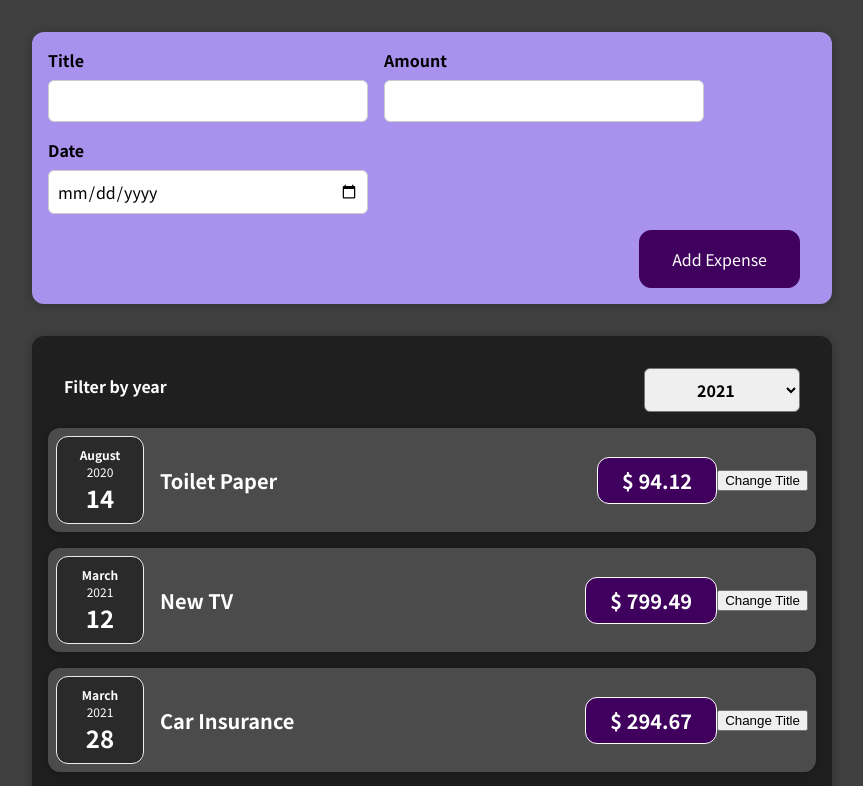
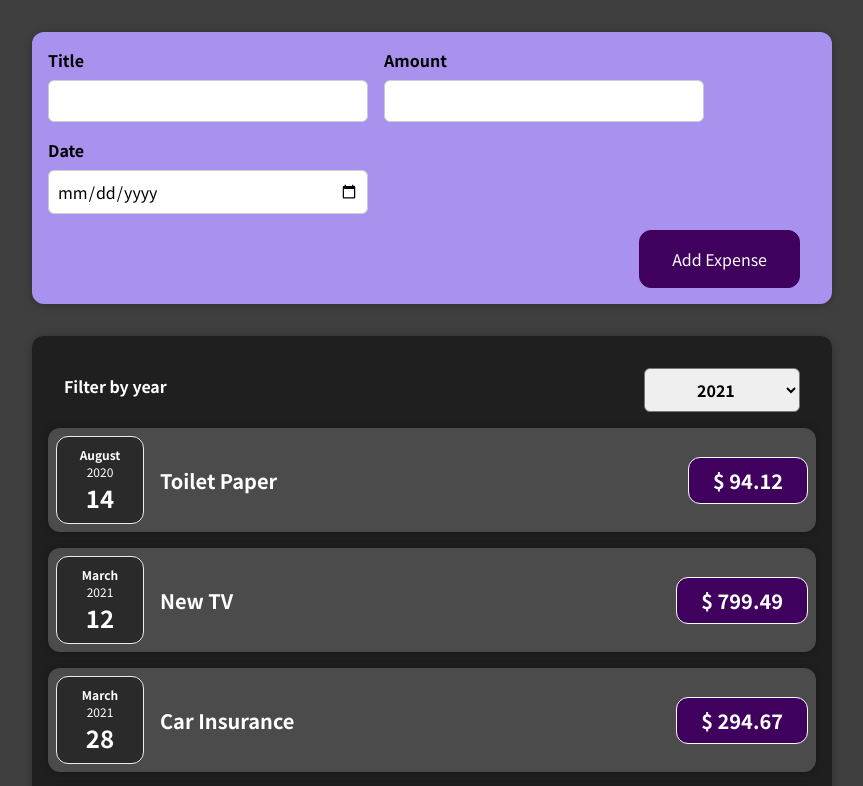
Before and after one commit to EBR-code/expense-tracker, a React (Create React App) app: page / in a window 1280 px wide. Shown: the top 786 px of the page, without its empty margins (208-1071 px from the left). Built offline with nearby package versions, Linux system fonts and the light colour scheme.

Commit message:
update documentation

```diff
--- a/src/components/Expenses/ExpenseItem.js
+++ b/src/components/Expenses/ExpenseItem.js
@@ -1,4 +1,4 @@
-import React, { useState } from 'react';
+import React from 'react';
 
 import ExpenseDate from './ExpenseDate';
 import Card from '../UI/Card';
@@ -6,24 +6,14 @@
 
 //pass expenseArray data from App.js < ExpensesList.js
 const ExpenseItem = props => {
-  //adding a state to the title, a data which might change
-  const [title, setTitle] = useState(props.title);
-  // listens to a click event to change the title
-  const clickHandler = () => {
-    setTitle('Update!');
-    console.log(title);
-  };
-
   return (
     <Card className="expense-item">
       {/* Pass date data from expenseArray to ExpenseDate.js */}
       <ExpenseDate date={props.date} />
       <div className="expense-item__description">
-        <h2>{title}</h2>
+        <h2>{props.title}</h2>
         <div className="expense-item__price">$ {props.amount}</div>
       </div>
-      {/* onClick adds an event listener, to a click event in this button */}
-      <button onClick={clickHandler}>Change Title</button>
     </Card>
   );
 };
--- a/src/components/Expenses/ExpensesList.js
+++ b/src/components/Expenses/ExpensesList.js
@@ -7,6 +7,7 @@
 //from App.js we pass the expenseArray throught props "items"
 const ExpensesList = props => {
   const [yearChange, setYearChange] = useState('2021');
+  // a function that handles the data from the onYearChange props, by setting that data to setYearChange state
   const saveYearChangeHandler = chosenYear => {
     setYearChange(chosenYear);
     console.log(chosenYear);
```
Also changed, not shown: src/components/Expenses/ExpensesFilter.js (+4 -3 lines), 1 other file (tests, documents, lock files or other folders).
